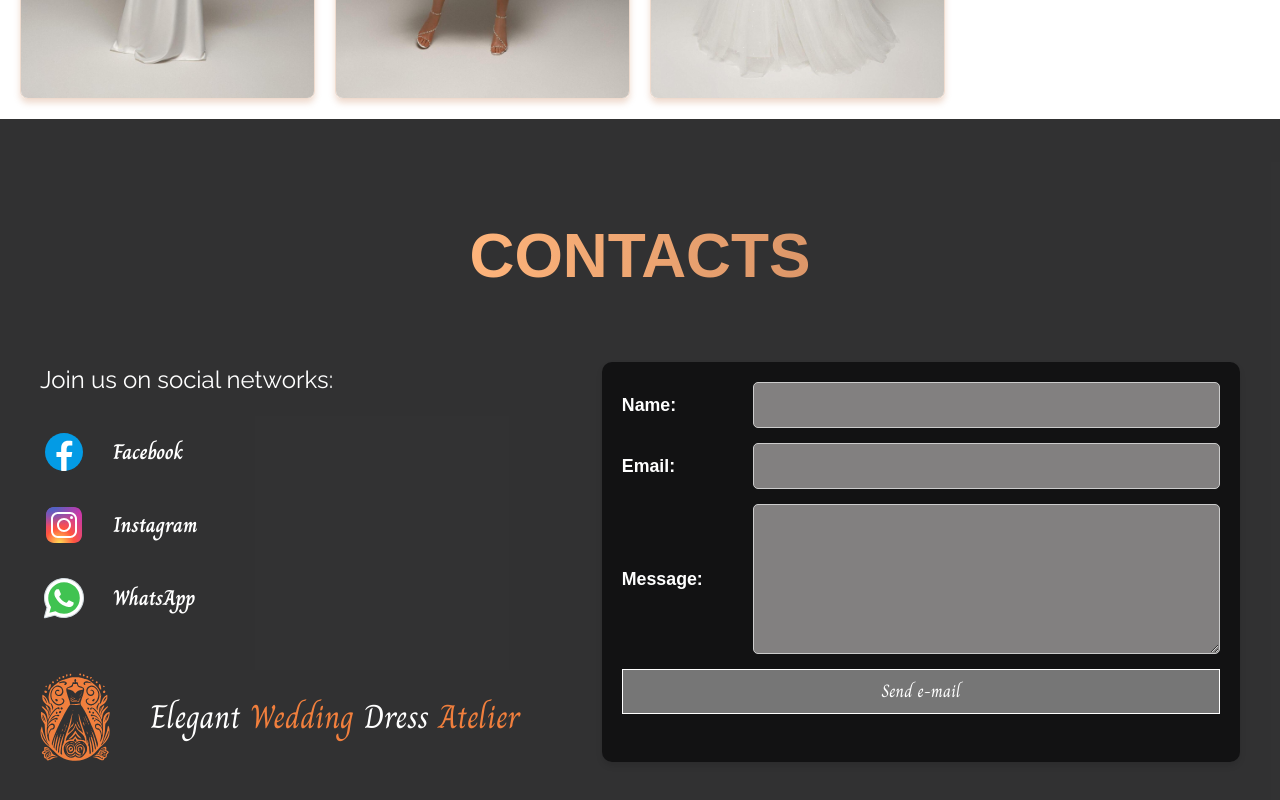
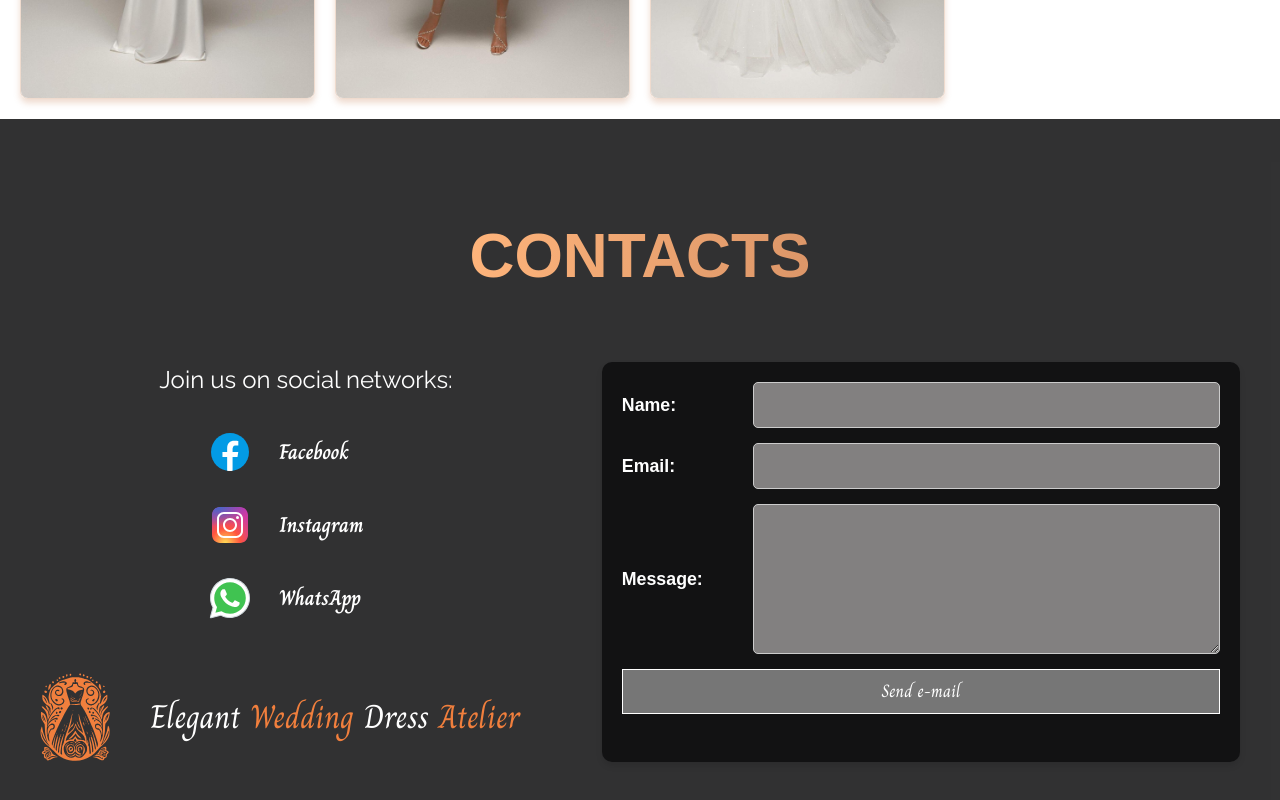
Before and after one commit to Anton-Luchkin/elegant-shop, a React (Vite) app: page / in a window 1280 px wide. Shown: the part 8221-9021 px from the top of the page. Built offline with nearby package versions, Linux system fonts and the light colour scheme; a web font is replaced by a local one.

Commit message:
fix padding top3

```diff
--- a/src/components/Contacts/Contacts.module.scss
+++ b/src/components/Contacts/Contacts.module.scss
@@ -14,7 +14,7 @@
 	&__container {
 		display: flex;
 		flex-direction: column;
-		justify-content: center;
+		justify-content: space-around;
 		align-items: center;
 		width: 100%;
 		height: 100%;
@@ -32,7 +32,8 @@
 
 		@include mobile {
 			grid-template-columns: 1fr;
-			margin-top: 10px;
+		margin-top: 0;
+
 		}
 	}
 
@@ -40,16 +41,20 @@
 		display: flex;
 		flex-direction: column;
 		justify-content: space-between;
+
+		@include mobile {
+			margin-block: 20px;
+		}
 	}
 
 	&__socialTitle {
 		margin-bottom: 30px;
+		text-align: center;
 		font-family: var(--font-family-base);
 		font-size: 24px;
 
 		@include mobile {
 			margin-bottom: 10px;
-			text-align: center;
 		}
 	}
 
@@ -64,18 +69,23 @@
 		}
 	}
 
+	&__socialsItem {
+		width: 100%;
+	}
+
 	&__socialsLink {
 		@include fluid-text(24, 20);
 
 		display: flex;
+		align-items: center;
 		column-gap: 25px;
-		width: 35%;
-		align-items: center;
+		width: 200px;
+		margin: 0 auto;
 		font-family: var(--font-family-link);
 		cursor: pointer;
 
 		@include mobile {
-			align-items: center;
+			width: 150px;
 		}
 	}
 
```
